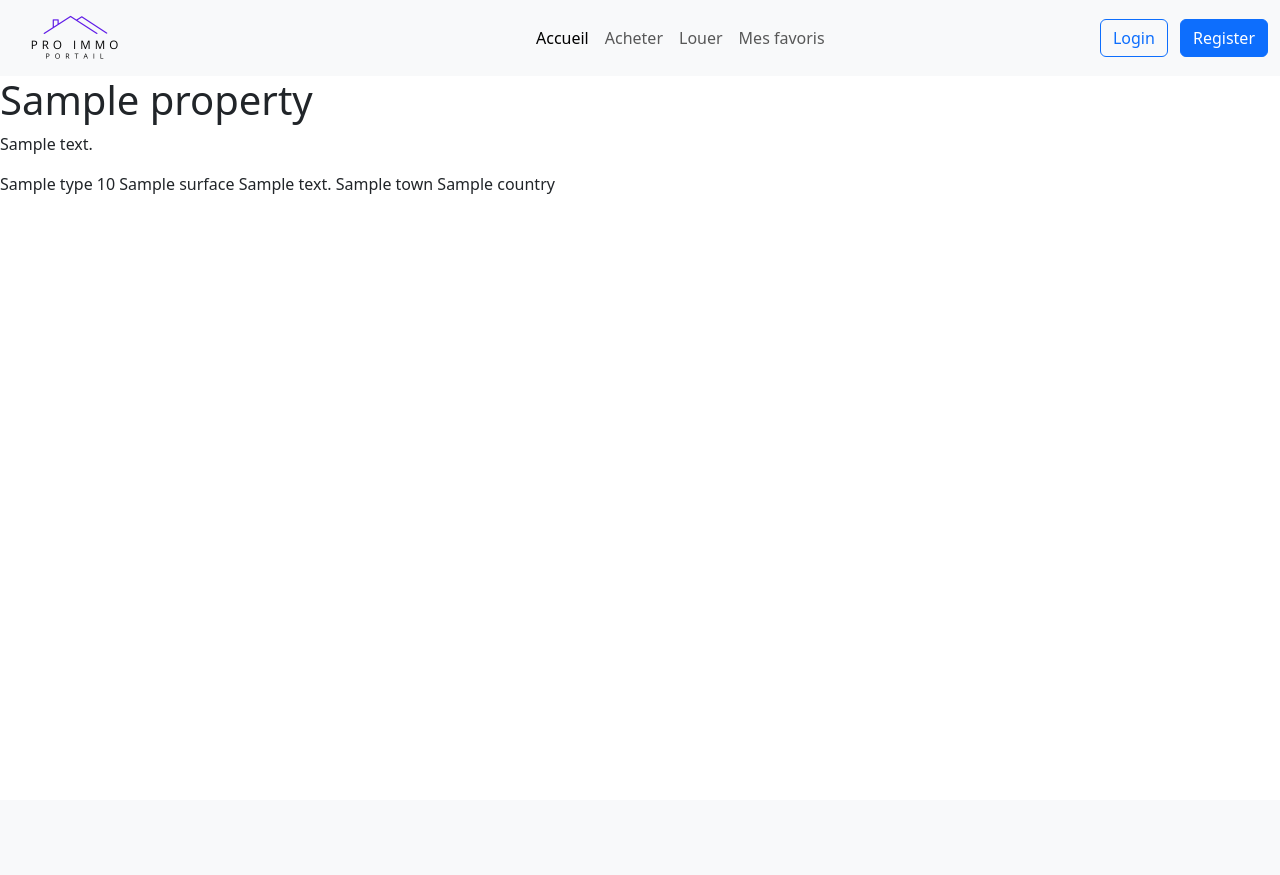
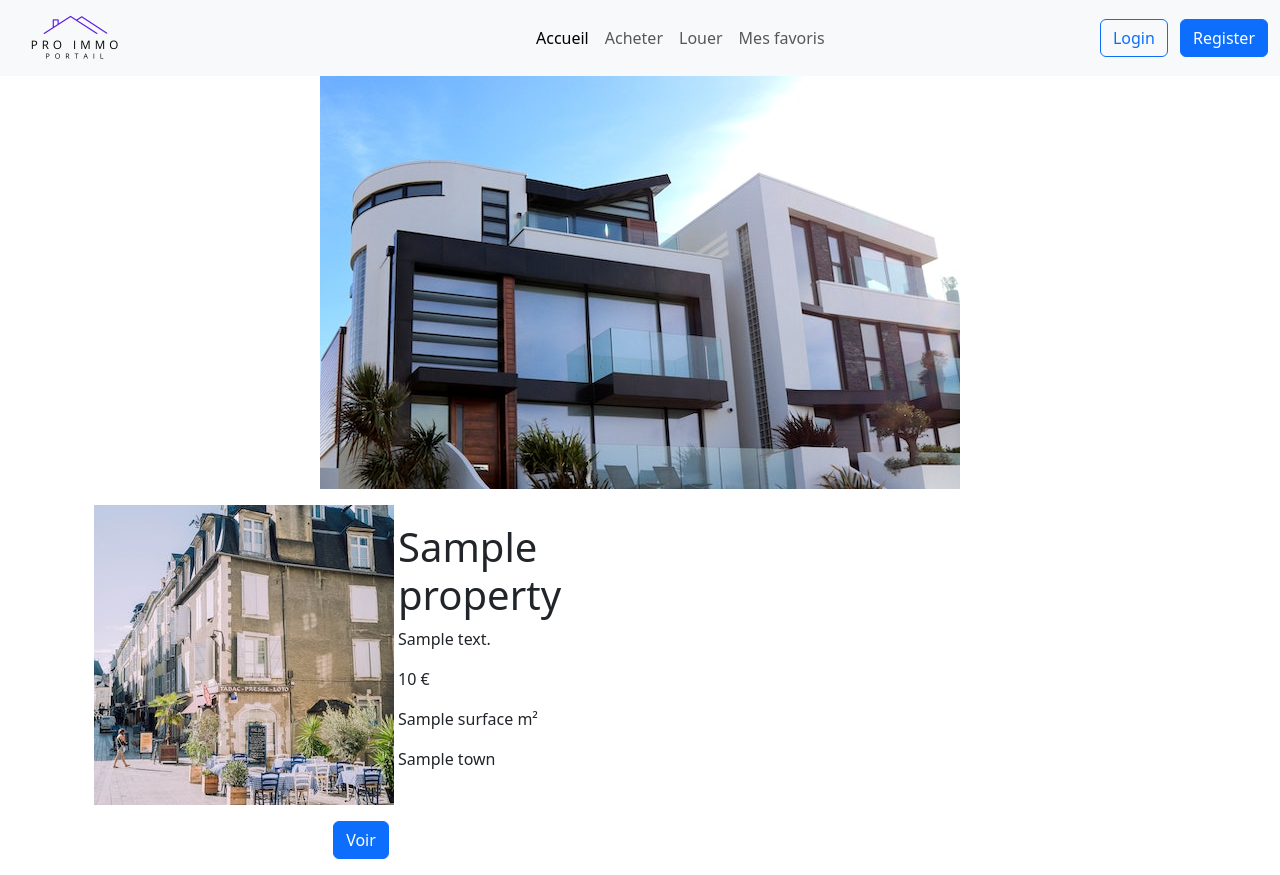
Before and after one commit to marijahavaic/pro-immo-portail, a Symfony app: template templates/home/index.html.twig in a window 1280 px wide. Before the commit the page ends 194 px from the top, so only its background shows below. Run offline with Twig, Linux system fonts and the light colour scheme; the template is opened without the code that fills it: most values are stand-ins (such as "Sample title", 1, 10 or a date in 2020); some libraries are stand-ins or nearby versions.

Commit message:
design de la page d'accueil

```diff
--- a/templates/home/index.html.twig
+++ b/templates/home/index.html.twig
@@ -1,26 +1,46 @@
 {% extends 'base.html.twig' %}
 
 {% block body %}
+
+	<img class="w-50 h-25 d-flex m-auto" src={{asset("images/banniere.jpg")}} alt="">
+
+	<div class="container row m-auto">
 		{% for property in properties %}
-    <div>
+			<div class="col-sm-6 pt-3">
+				<div class="d-flex gap-1 justify-content-center align-items-center">
+
+						<img class="w-auto" src={{asset("images/facade.jpg")}} alt="">
+
+					<div class="">
 						<h1>{{property.title}}</h1>
+						{# <h3>{{property.type}}</h3> #}
 						<p>{{property.description}}</p>
-    {{property.type}}
-    {{property.price}}
-    {{property.surface}}
-    {{property.address}}
-    {{property.town}}
+						<p>{{property.price}}
+							€</p>
+						<p>{{property.surface}}
+							m²</p>
+						<p>{{property.town}}</p>
+						{# {{property.address}} #}
+
 					{# !Les commentaires marches pas bien parce que elles sont pas de type text #}
 						{# {{property.postal_code}} #}
-    {{property.country}}
+						{# {{property.country}} #}
 						{# {{property.is_rent}} #}
 						{# {{property.is_on_sale}} #}
 						{# {{property.createdAt}}
 						{{property.updatedAt}} #}
 					</div>
+				</div>
+                <div class="text-center pt-3">
+				<button class="btn btn-primary ">Voir</button>
+                </div>
+			</div>
+
+
 		{% endfor %}
+
+	</div>
 	<div class="d-flex justify-content-center mt-3">
 		{{ knp_pagination_render(properties) }}
 	</nav>
-                </div>
-{% endblock %}
+</div>{% endblock %}
```
Also changed, not shown: public/images/banniere.jpg (added), public/images/facade.jpg (added), public/images/maison.jpg (added). Lines whose indentation alone changed are shown as unchanged.
